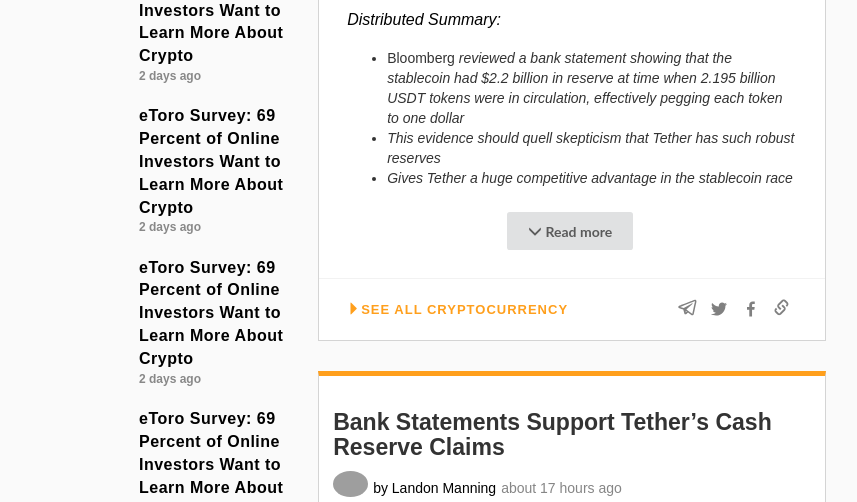
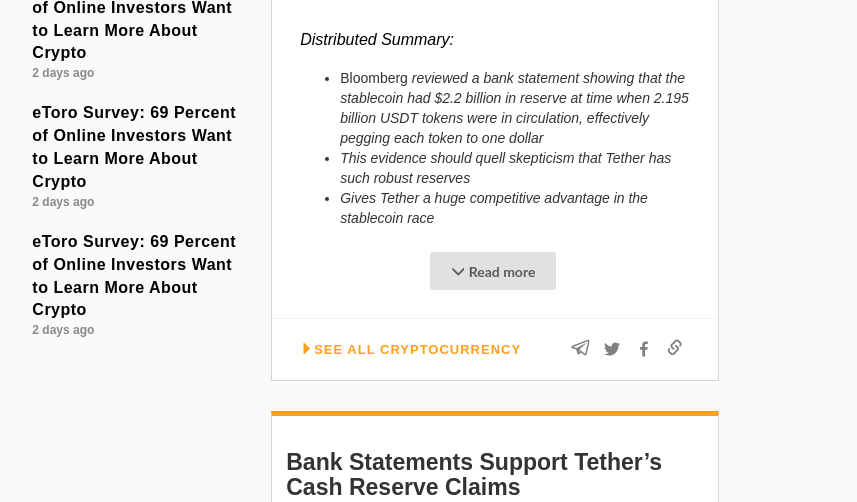
Before and after one commit to honhosing/mysite, a Django app: template templates/test.html in a window 1280 px wide. Shown: the part 1377-1879 px from the top of the page, without its empty margins (211-1068 px from the left). Run offline with Django 3.2, Linux system fonts and the light colour scheme; the template is opened without the code that fills it, so the values that code supplies are empty; parts of the project's set-up code (start-up, migrations or seed data) failed here and were passed over; some libraries are stand-ins or nearby versions; grey boxes are pictures that could not be loaded.

Commit message:
test version

```diff
--- a/static/css/test.css
+++ b/static/css/test.css
@@ -117,7 +117,9 @@
     /*margin-top: 20px;*/
     padding-top: 30px;
 }
-
+.top-markets .table {
+    overflow: hidden;
+}
 .top-markets .ui-segment {
     border: 1px solid #d4d4d4;
     background-color: white;
--- a/templates/test.html
+++ b/templates/test.html
@@ -69,8 +69,8 @@
     <div class="main-body">
         <div class="container container-fluid">
             <div class="row">
-                <div class="col-md-10 col-md-offset-1 col-lg-7 col-lg-offset-3">
-                    <div class="col-md-4 col-lg-3">
+                <div class="col-md-10 col-md-offset-1 col-lg-7 col-lg-offset-2">
+                    <div class="col-md-4 col-lg-4">
                         <div class="top-markets">
                             <h5 class="panel-name">TOP MARKETS</h5>
                             <div class="ui-segment">
@@ -175,7 +175,7 @@
                             </div>
                         </div>
                     </div>
-                    <div class="col-md-8 col-lg-9">
+                    <div class="col-md-8 col-lg-8">
                         <div class="latest-articles">
                             <h5 class="panel-name">LATEST ARTICLES</h5>
                             <div class="ui-article-list">
```
